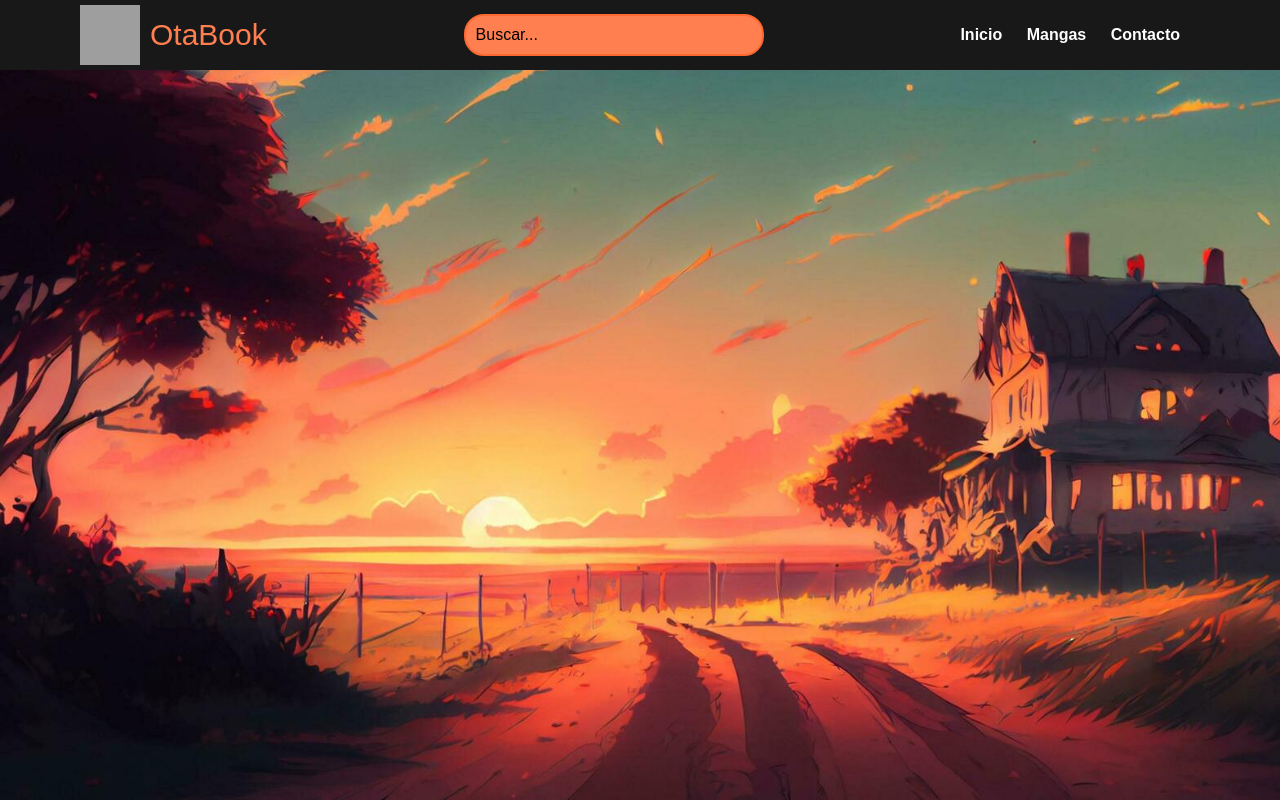
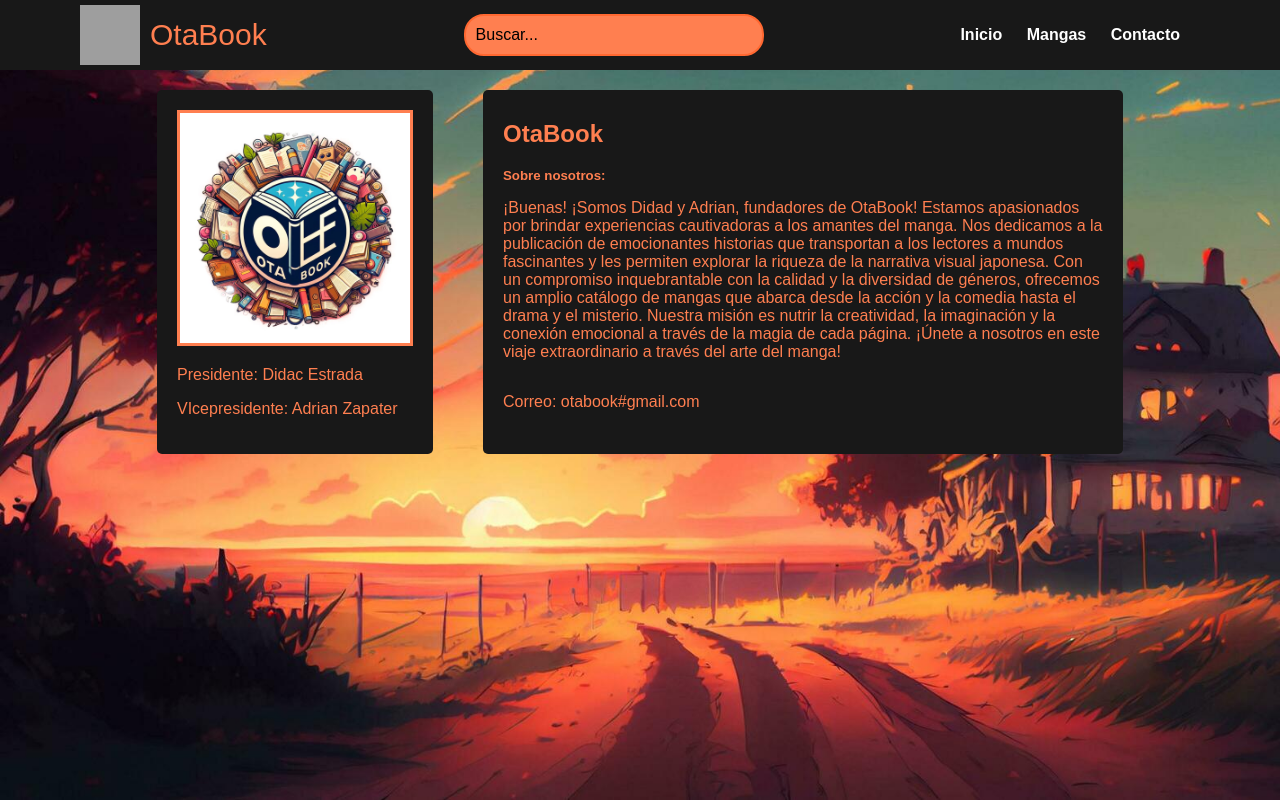
Before and after one commit to DidacEstrada/PracticaELLW_Otabook, an Angular app in the folder PracticaELLW/: page /contacto/Otabook in a window 1280 px wide. Before the commit this address led to /. Built offline with nearby package versions, Linux system fonts and the light colour scheme; grey boxes are pictures that could not be loaded.

Commit message:
finiquitao

```diff
--- a/PracticaELLW/src/app/app.component.ts
+++ b/PracticaELLW/src/app/app.component.ts
@@ -8,11 +8,12 @@ import { UltimosMangasComponent } from './ultimos-mangas/ultimos-mangas.componen
 import { ListaUltimosMangasComponent } from './lista-ultimos-mangas/lista-ultimos-mangas.component';
 import { ListaMangasComponent } from './lista-mangas/lista-mangas.component';
 import { TextoNovedadesComponent } from './texto-novedades/texto-novedades.component';
+import { ContactoComponent } from './contacto/contacto.component';
 
 @Component({
   selector: 'app-root',
   standalone: true,
-  imports: [CommonModule, RouterOutlet, CapsaleraComponent, TopfiveComponent, NovedadesComponent, TextoNovedadesComponent, UltimosMangasComponent, ListaUltimosMangasComponent, ListaMangasComponent],
+  imports: [CommonModule, RouterOutlet, CapsaleraComponent, TopfiveComponent, NovedadesComponent, TextoNovedadesComponent, UltimosMangasComponent, ListaUltimosMangasComponent, ListaMangasComponent, ContactoComponent],
   templateUrl: './app.component.html',
   styleUrls: ['./app.component.css']
 })
--- a/PracticaELLW/src/app/app.routes.ts
+++ b/PracticaELLW/src/app/app.routes.ts
@@ -3,11 +3,13 @@ import { MangaComponent } from './manga/manga.component';
 import { PrincipalComponent } from './principal/principal.component';
 import { ListaMangasComponent } from './lista-mangas/lista-mangas.component';
 import { MangaBusquedaComponent } from './manga-busqueda/manga-busqueda.component';
+import { ContactoComponent } from './contacto/contacto.component';
 
 
 export const routes: Routes = [
   {path: '', component: PrincipalComponent},
   {path: ':titulo', component: MangaComponent},
   {path: 'listar/Mangas', component: ListaMangasComponent},
-  {path: 'busqueda/:buscado', component: MangaBusquedaComponent}
+  {path: 'busqueda/:buscado', component: MangaBusquedaComponent},
+  {path: 'contacto/Otabook', component: ContactoComponent}
 ];
--- /dev/null
+++ b/PracticaELLW/src/app/contacto/contacto.component.css
@@ -0,0 +1,47 @@
+header {
+  width: 100%;
+  box-sizing: border-box;
+  margin: 0;
+  padding: 0;
+}
+
+#logo {
+  flex-wrap: wrap;
+  justify-content: center;
+  align-items: center;
+  background-color: var(--color-base);
+  color: coral;
+  border-radius: 5px;
+  padding: 20px;
+  margin-right: 50px;
+}
+#details {
+  display: flex;
+  justify-content: center;
+  margin: 0;
+  margin-top: 20px;
+}
+#sinopsis {
+  margin: 0;
+}
+h5{
+  margin: 0;
+
+}
+img {
+  max-width: 230px;
+  height: auto;
+  border: 3px solid coral;
+}
+
+#info {
+  max-width: 600px;
+  display: flex;
+  flex-direction: column;
+  background-color: var(--color-base);
+  color: coral;
+  border-radius: 5px;
+  padding: 20px;
+  padding-top: 10px;
+
+}
--- /dev/null
+++ b/PracticaELLW/src/app/contacto/contacto.component.html
@@ -0,0 +1,14 @@
+<section id="details">
+  <div id="logo">
+      <img src="./assets/img/logo.jpg" alt="logo">
+      <p>Presidente: Didac Estrada</p>
+      <p>VIcepresidente: Adrian Zapater</p>
+  </div>
+
+  <div id="info">
+      <h2>OtaBook</h2>
+      <h5>Sobre nosotros:</h5>
+      <p>¡Buenas! ¡Somos Didad y Adrian, fundadores de OtaBook! Estamos apasionados por brindar experiencias cautivadoras a los amantes del manga. Nos dedicamos a la publicación de emocionantes historias que transportan a los lectores a mundos fascinantes y les permiten explorar la riqueza de la narrativa visual japonesa. Con un compromiso inquebrantable con la calidad y la diversidad de géneros, ofrecemos un amplio catálogo de mangas que abarca desde la acción y la comedia hasta el drama y el misterio. Nuestra misión es nutrir la creatividad, la imaginación y la conexión emocional a través de la magia de cada página. ¡Únete a nosotros en este viaje extraordinario a través del arte del manga!</p>
+      <p>Correo: otabook#gmail.com</p>
+    </div>
+</section>
--- a/PracticaELLW/src/app/navcapsalera/navcapsalera.component.html
+++ b/PracticaELLW/src/app/navcapsalera/navcapsalera.component.html
@@ -1,5 +1,5 @@
 <nav>
   <a href="http://localhost:4200" class="nav-link"> Inicio</a>
   <a href="http://localhost:4200/listar/Mangas" class="nav-link"> Mangas</a>
-  <a href="" class="nav-link"> Contacto</a>
+  <a href="http://localhost:4200/contacto/Otabook" class="nav-link"> Contacto</a>
 </nav>
```
Also changed, not shown: PracticaELLW/src/app/contacto/contacto.component.ts (added, +13 -0 lines), 1 other file (tests, documents, lock files or other folders).
